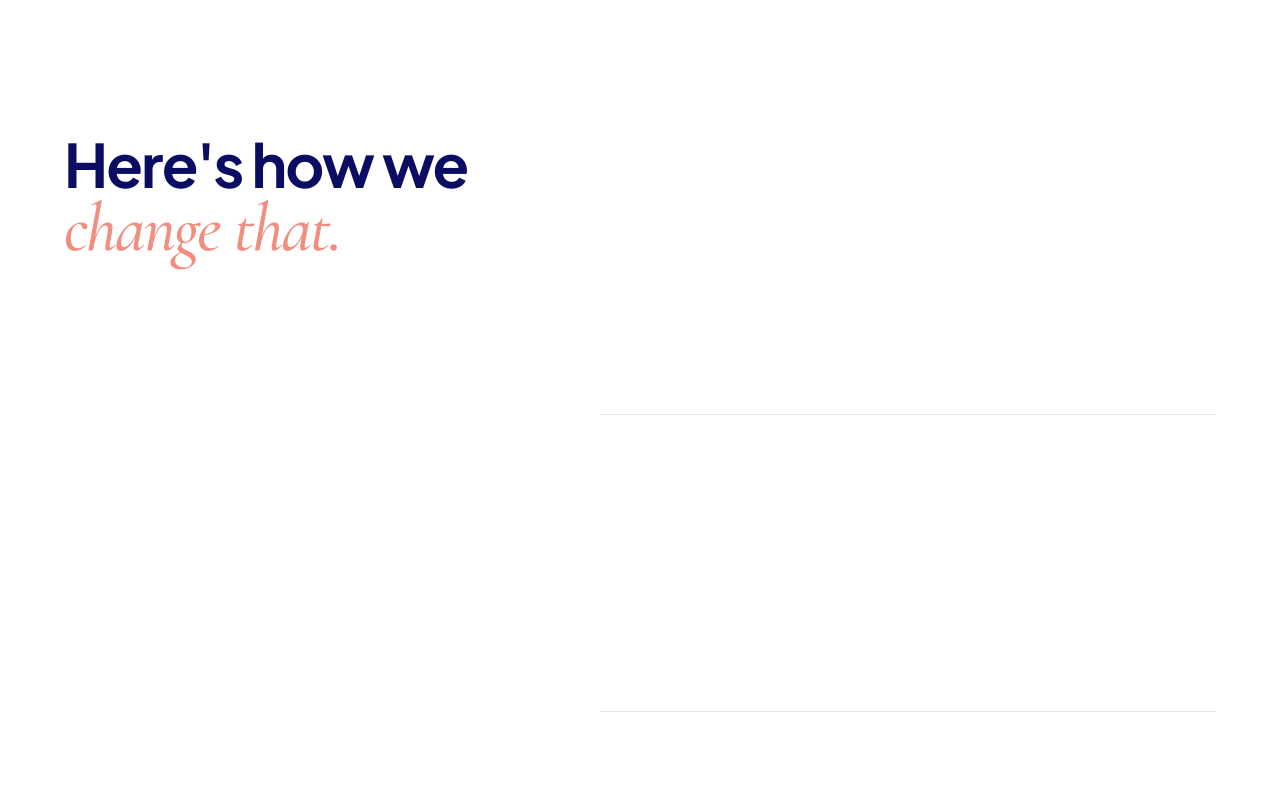
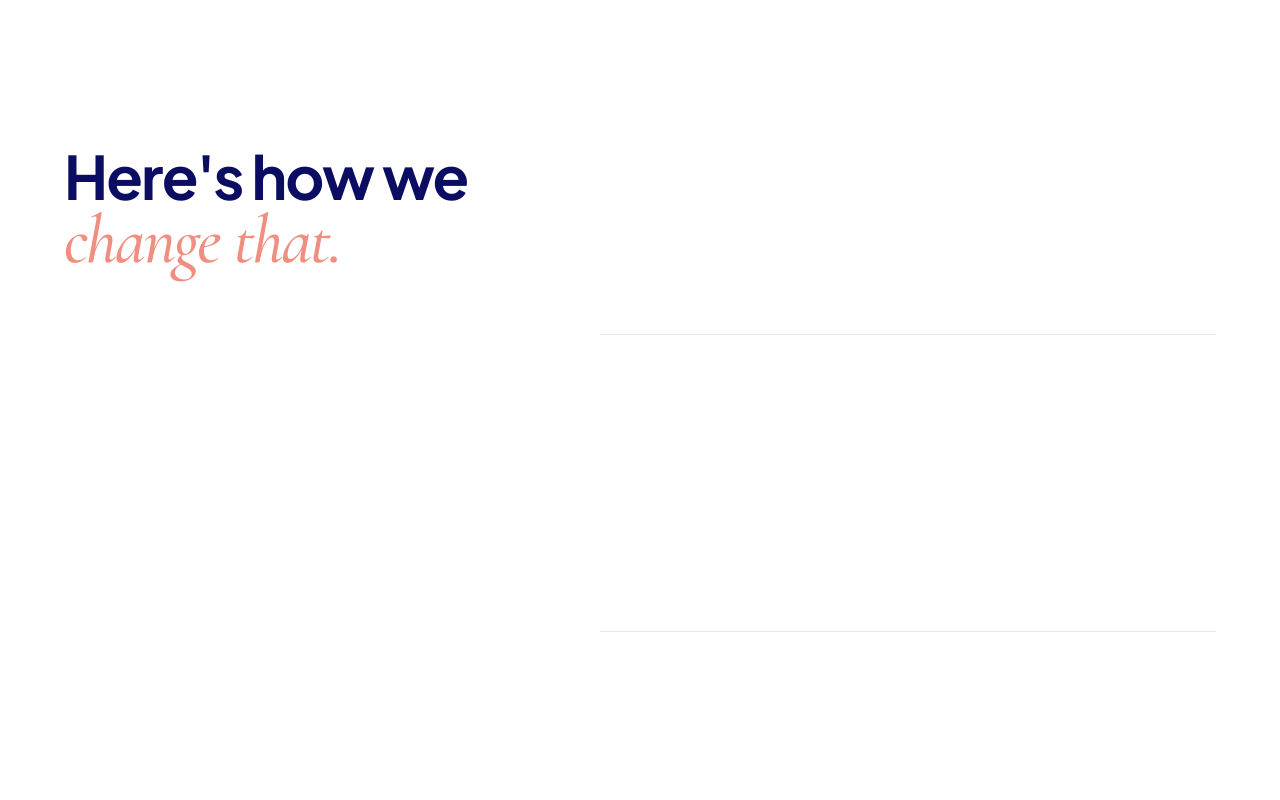
Before and after one commit to mrblonde90066/moonshot-mindset, a React (Vite) app: page / in a window 1280 px wide. Shown: the part 7760-8560 px from the top of the page. Built offline with nearby package versions, Linux system fonts and the light colour scheme.

Commit message:
Fix protocol section vertical visual alignment

```diff
--- a/src/components/Protocol.jsx
+++ b/src/components/Protocol.jsx
@@ -54,7 +54,7 @@ export default function Protocol() {
         <div className="pt-8 md:pt-12 flex flex-col lg:flex-row gap-12 lg:gap-24 relative">
 
           {/* Section Header - Left Side (Sticky) */}
-          <div className="w-full lg:w-5/12 lg:sticky lg:top-32 self-start">
+          <div className="w-full lg:w-5/12 lg:sticky lg:top-32 self-start lg:pt-3">
             <h2 className="heading-lg text-midnight text-4xl md:text-5xl lg:text-6xl mb-6 leading-tight">
               Here's how we <br className="hidden lg:block" />
               <span className="drama-text text-coral" style={{ fontSize: '1.15em' }}>change that.</span>
@@ -62,7 +62,7 @@ export default function Protocol() {
           </div>
 
           {/* Protocol Steps - Right Side (Vertical Stack) */}
-          <div className="w-full lg:w-7/12 flex flex-col lg:pt-20">
+          <div className="w-full lg:w-7/12 flex flex-col">
             {steps.map((step, i) => (
               <div key={step.number}>
                 {i > 0 && (
```
